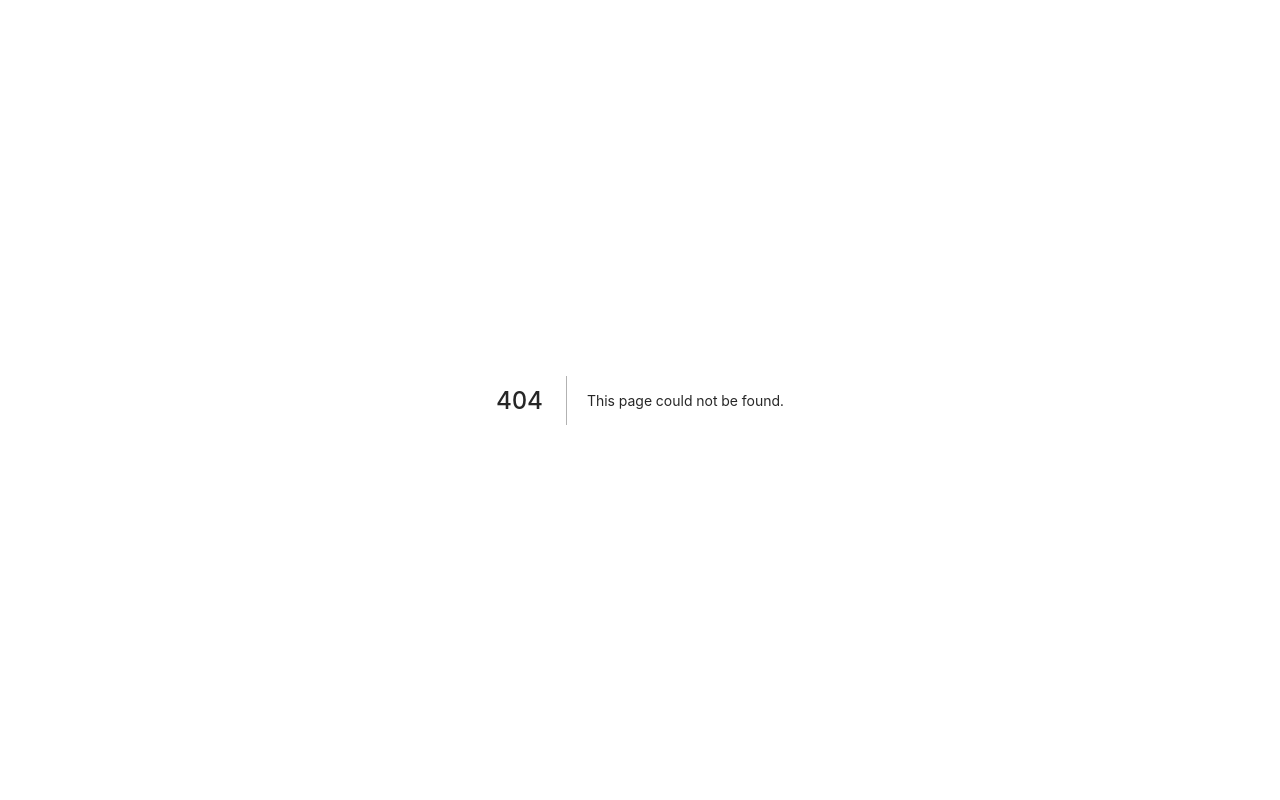
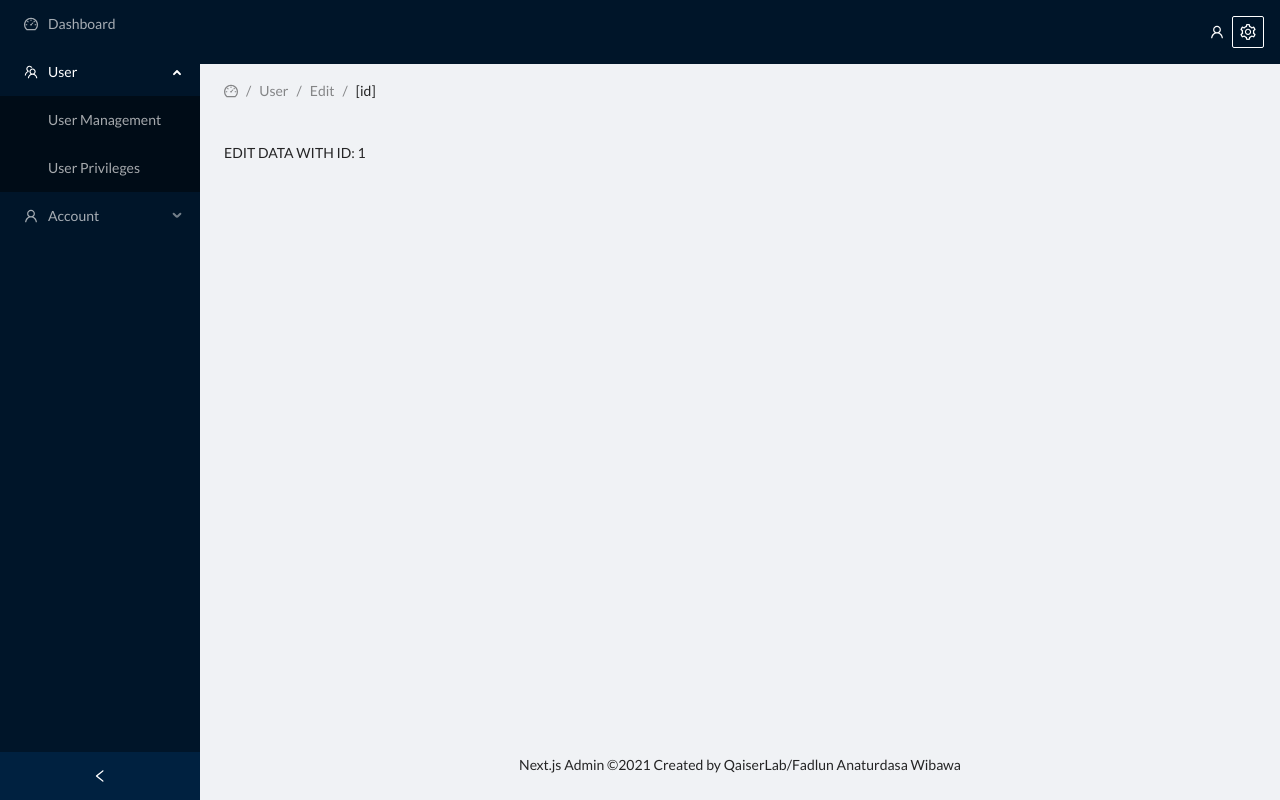
Before and after one commit to qaiserlab/antdmin, a Next.js app: page /user/edit/1 in a window 1280 px wide. Before the commit this address had no page. Built offline with nearby package versions, Linux system fonts and the light colour scheme.

Commit message:
feat: edit page route

```diff
--- /dev/null
+++ b/pages/user/edit/[id].tsx
@@ -0,0 +1,16 @@
+import React from 'react';
+import { useRouter } from 'next/router';
+
+import AppLayout from '@layouts/AppLayout';
+import UserManagementForm from '@views/UserManagement/form';
+
+export default function UserEditRoute() {
+  const router = useRouter();
+  const id = router.query.id.toString();
+
+  return (
+    <AppLayout>
+      <UserManagementForm id={id} />
+    </AppLayout>
+  );
+}
--- /dev/null
+++ b/views/UserManagement/form.tsx
@@ -0,0 +1,10 @@
+import React, { useState, useEffect, useContext } from 'react';
+import { PropsInterface } from './schema';
+
+export default function UserManagementForm(props: PropsInterface) {
+  return (
+    <React.Fragment>
+      EDIT DATA WITH ID: {props.id}
+    </React.Fragment>
+  )
+}
--- a/views/UserManagement/index.tsx
+++ b/views/UserManagement/index.tsx
@@ -48,7 +48,7 @@ export default function UserManagement() {
               icon={<DeleteOutlined />}
               onClick={
                 () => setConfirmBox({
-                  message: 'Delete data record?',
+                  message: `Delete ${record.fullName} data?`,
                   isVisible: true,
                   onOk: () => handleDelete(record.id)
                 })
--- a/views/UserManagement/schema.ts
+++ b/views/UserManagement/schema.ts
@@ -1,3 +1,7 @@
+export interface PropsInterface {
+  id: string;
+};
+
 export interface UserRecordInterface {
   id: number;
   fullName: string;
```
